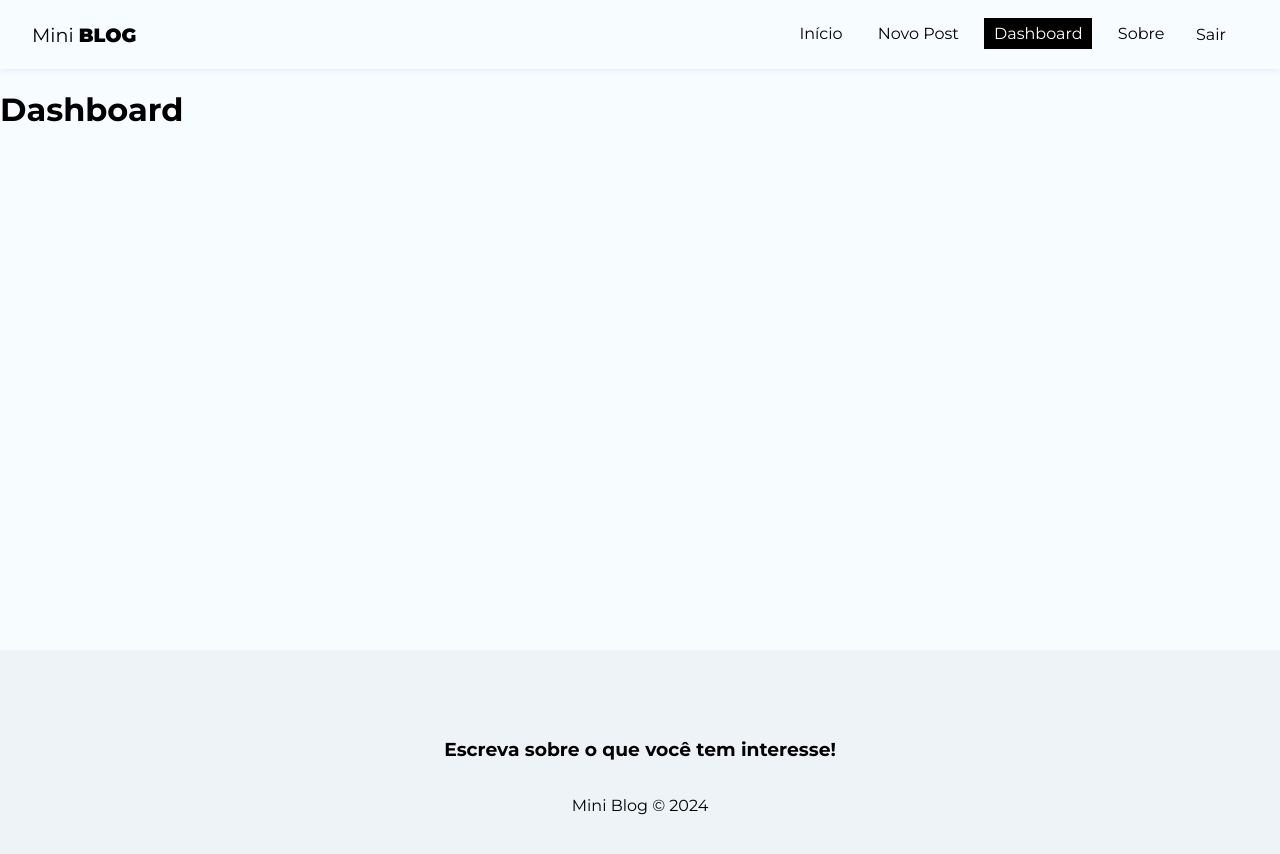
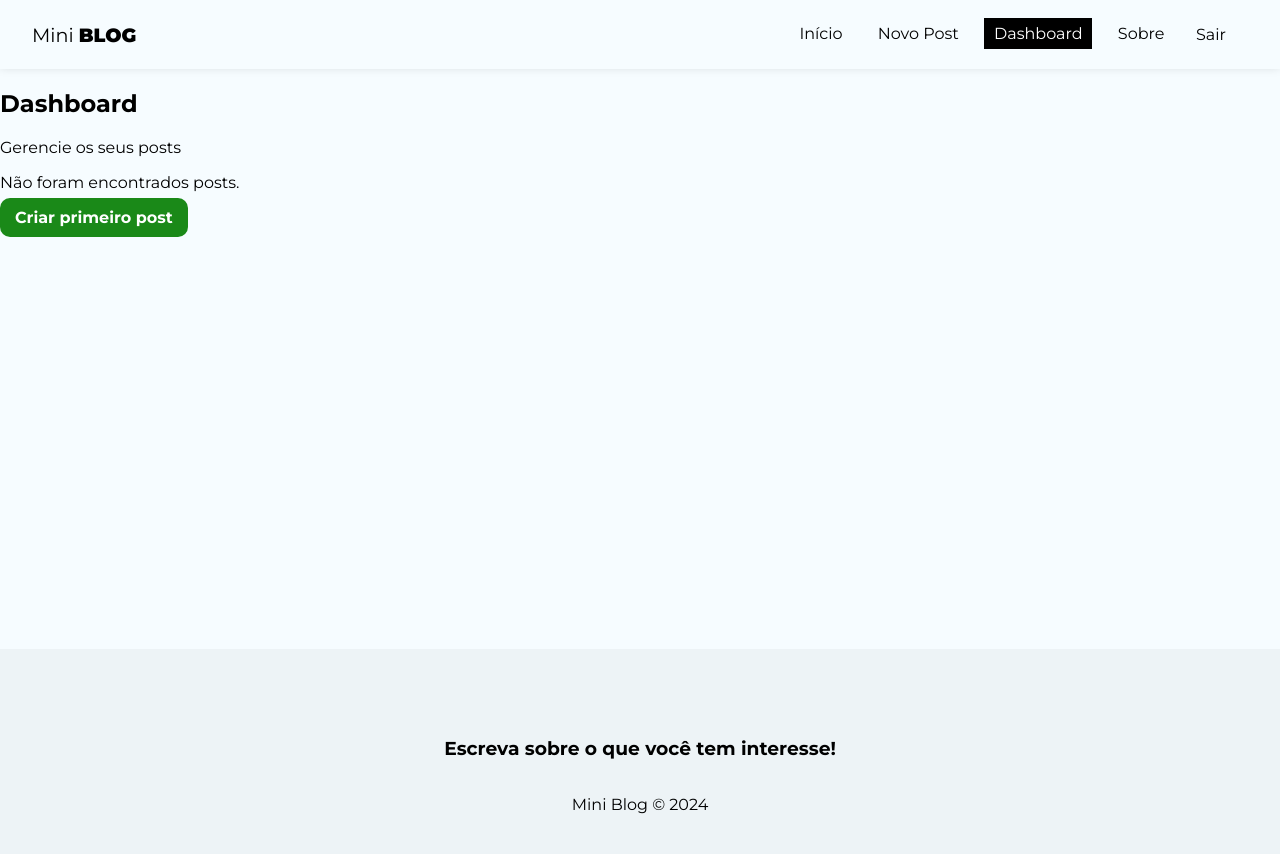
Before and after one commit to rafconrado/mini_blog, a React (Create React App) app in the folder miniblog/: page /dashboard in a window 1280 px wide. Shown: the top 854 px of the page. Built offline with nearby package versions, Linux system fonts and the light colour scheme; no server answers; sample sign-in values are in the browser's storage.

Commit message:
Update Dashboard.js

```diff
--- a/miniblog/src/pages/Dashboard/Dashboard.js
+++ b/miniblog/src/pages/Dashboard/Dashboard.js
@@ -1,9 +1,34 @@
 import styles from "./Dashboard.module.css";
 
+import { Link } from "react-router-dom";
+
+//HOOKS
+import { useAuthValue } from "../../context/AuthContext";
+//import {useFetchDocuments} from "../../hooks/useFetchDocumets"
+
 const Dashboard = () => {
+  const { user } = useAuthValue();
+  const uid = user.uid;
+
+  //POSTS FROM USER
+  const posts = [];
+
   return (
     <div>
-      <h1>Dashboard</h1>
+      <h2>Dashboard</h2>
+      <p>Gerencie os seus posts</p>
+      {posts && posts.length === 0 ? (
+        <div className={styles.noposts}>
+          <p>Não foram encontrados posts.</p>
+          <Link to="./posts/create" className="btn">
+            Criar primeiro post
+          </Link>
+        </div>
+      ) : (
+        <div>
+          <p>Tem posts!</p>
+        </div>
+      )}
     </div>
   );
 };
```
